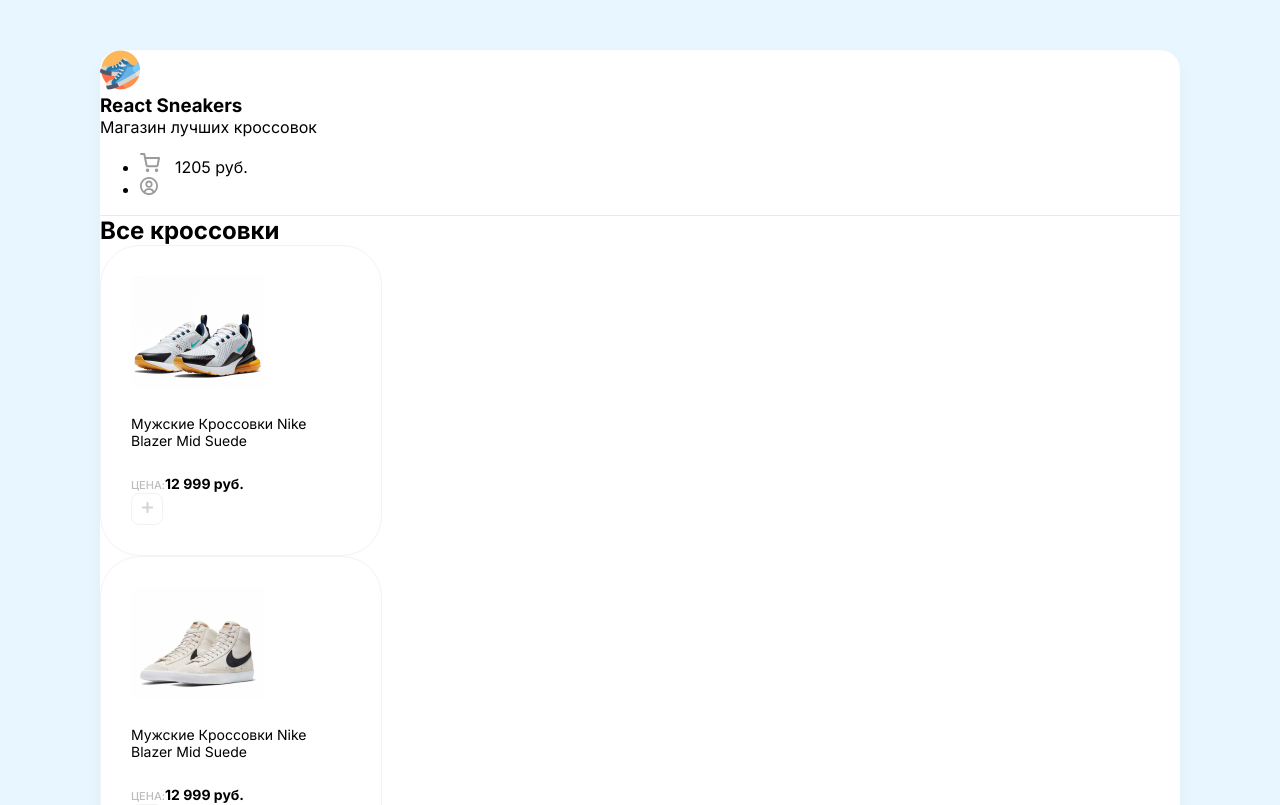
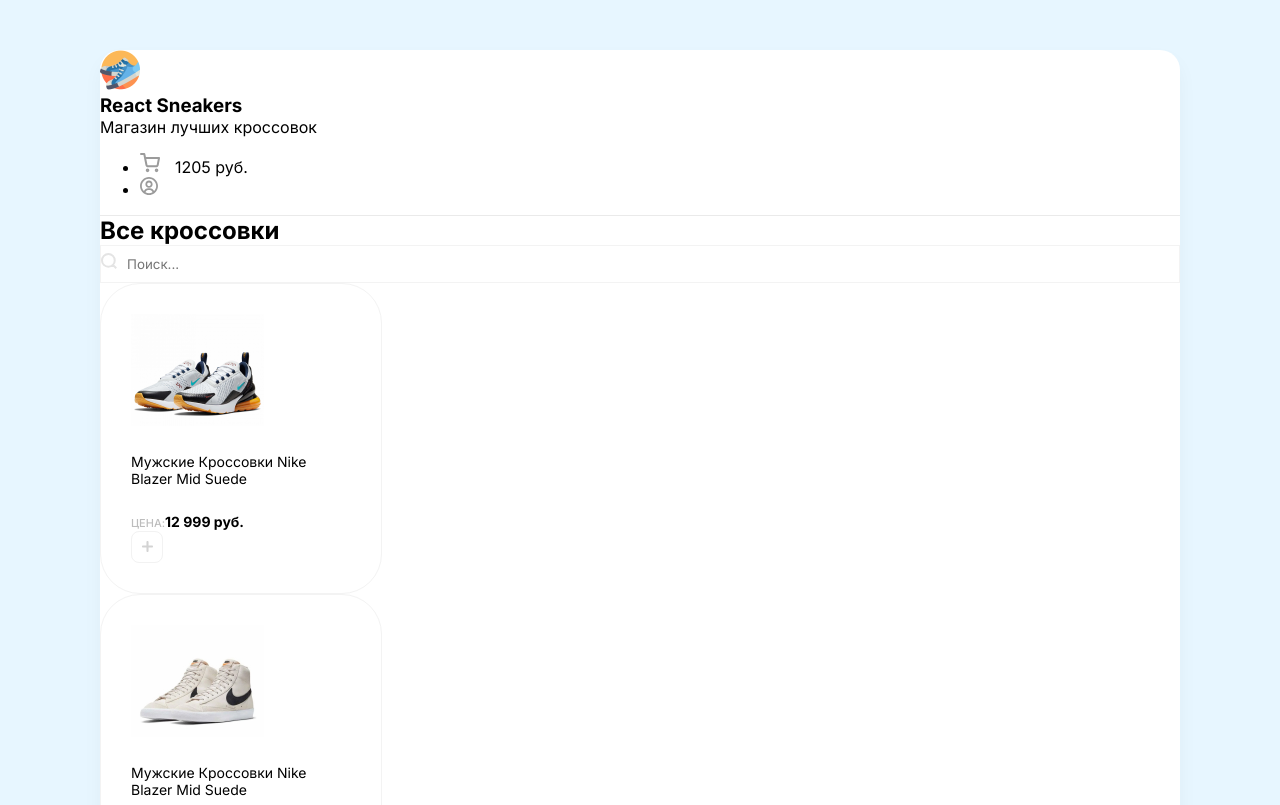
Before and after one commit to akapellla/react-sneakers, a React (Vite) app: page / in a window 1280 px wide. Shown: the top 805 px of the page. Built offline with nearby package versions, Linux system fonts and the light colour scheme.

Commit message:
Added a new feature: search for sneaker models

```diff
--- a/src/App.jsx
+++ b/src/App.jsx
@@ -27,7 +27,13 @@
 
       <main>
         <section className="content p-40">
-          <h1 className="mb-40">Все кроссовки</h1>
+          <div className="d-flex justify-between align-center mb-40">
+            <h1 className="">Все кроссовки</h1>
+            <form className="search-block d-flex " action="">
+              <img src="/img/search.svg" alt="" />
+              <input type="text" placeholder="Поиск..." />
+            </form>
+          </div>
 
           <div className="cards d-flex flex-wrap">
             <article className="card">
--- a/src/index.scss
+++ b/src/index.scss
@@ -1,6 +1,10 @@
+* {
+  font-family: "Inter", system-ui;
+}
+
 body {
   margin: 0;
-  font-family: "Inter", system-ui;
+
   background-color: #e7f6ff;
   -webkit-font-smoothing: antialiased;
   -moz-osx-font-smoothing: grayscale;
@@ -72,3 +76,12 @@
 .cards {
   // gap: 40px;
 }
+
+.search-block {
+  border: 1px solid #f3f3f3;
+
+  input {
+    border: none;
+    padding: 10px;
+  }
+}
```
Also changed, not shown: public/img/search.svg (added).
